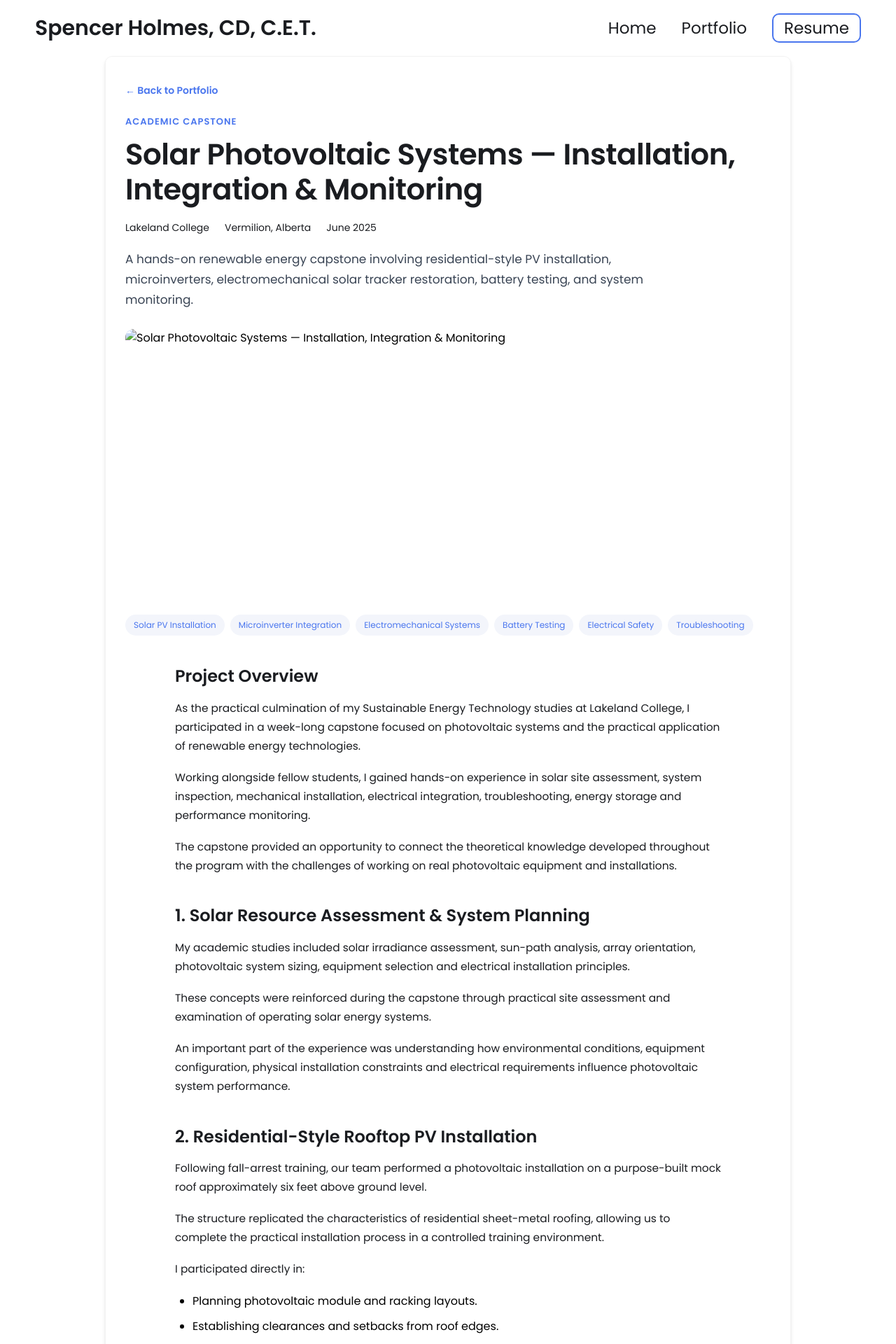
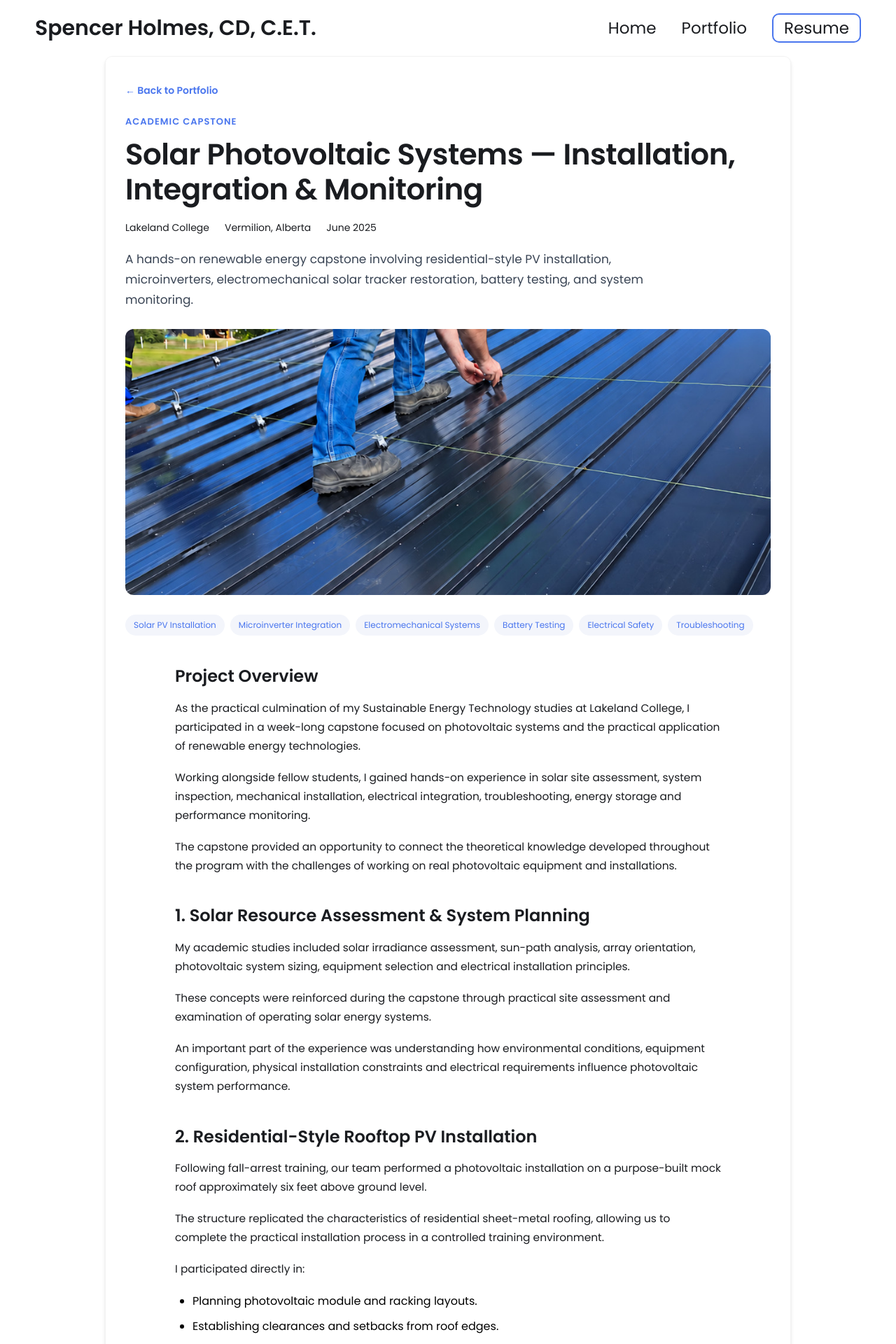
Before and after one commit to SuSpence-89/Eng-portfolio, a Jekyll site: the page built from _projects/solar-pv-capstone.md, in a window 1280 px wide. Shown: the top 1920 px of the page at 70% size. Built offline with Jekyll 4.4.1, drawn with Linux system fonts in a browser that asks for light colours.

Commit message:
Update solar-pv-capstone.md

```diff
--- a/_projects/solar-pv-capstone.md
+++ b/_projects/solar-pv-capstone.md
@@ -3,7 +3,7 @@ layout: post
 permalink: /projects/solar-pv-capstone/
 title: "Solar Photovoltaic Systems — Installation, Integration & Monitoring"
 description: "A hands-on renewable energy capstone involving residential-style PV installation, microinverters, electromechanical solar tracker restoration, battery testing, and system monitoring."
-main-image: /assets/images/solar-pv-roof-installation.jpg
+main-image: /assets/images/solar-pv-capstone/solar-pv-roof-installation.jpg
 
 portfolio_type: "Academic Capstone"
 institution: "Lakeland College"
```
